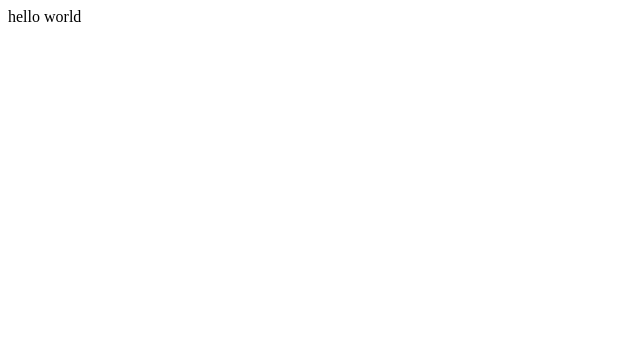
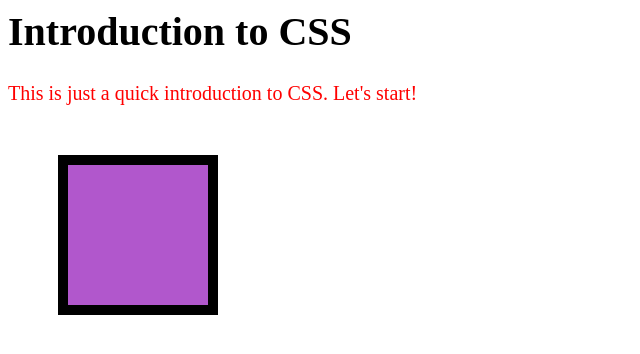
Before and after one commit to issuyeon/develop.github.io, a plain HTML site: page index.html in a window 1280 px wide. Shown: the whole page, without its empty margins (0-640 px from the left). Drawn offline with Linux system fonts and the light colour scheme.

Commit message:
css testing

```diff
--- a/index.html
+++ b/index.html
@@ -1,8 +1,11 @@
 <html>
     <head>
-        <title>testing</title>
+        <title>CSS Introduction</title>
+               <link rel="stylesheet" href="style.css">
     </head>
     <body>
-        hello world
+        <h1 class="blue" style="color: black;">Introduction to CSS</h1>
+        <p>This is just a quick introduction to CSS. Let's start!</p>
+        <div class ="box"></div>
     </body>
 </html>
--- /dev/null
+++ b/style.css
@@ -0,0 +1,22 @@
+.blue {
+    color: rgb(158, 205, 226);
+}
+
+h1 {
+    color: #000;
+    color: hsla(0,80%, 50%,0.5)
+}
+
+body {
+    color: red;
+    font-size: 20px;
+}
+
+.box {
+    height: 100px;
+    width: 100px;
+    padding: 20px;
+    margin: 50px;
+    border: 10px solid black;
+    background-color: rgb(177, 87, 204);
+}
```
